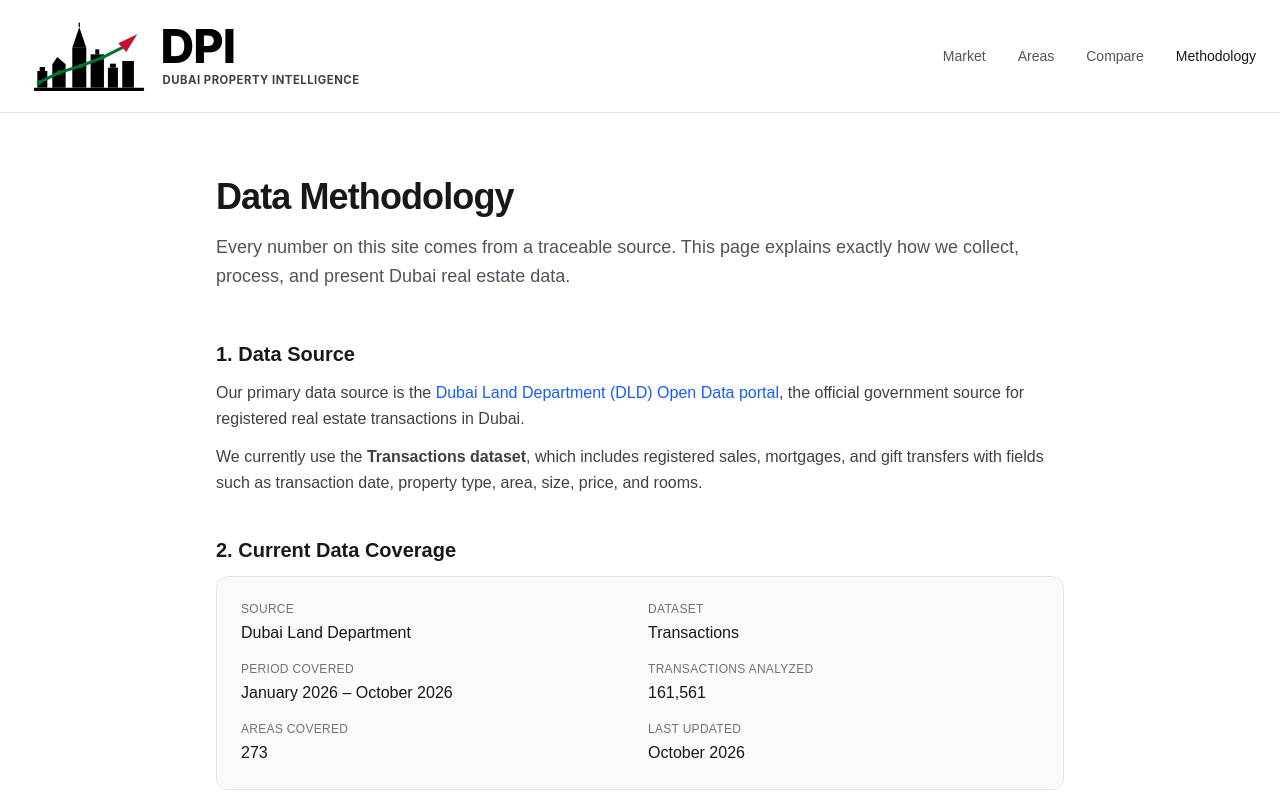
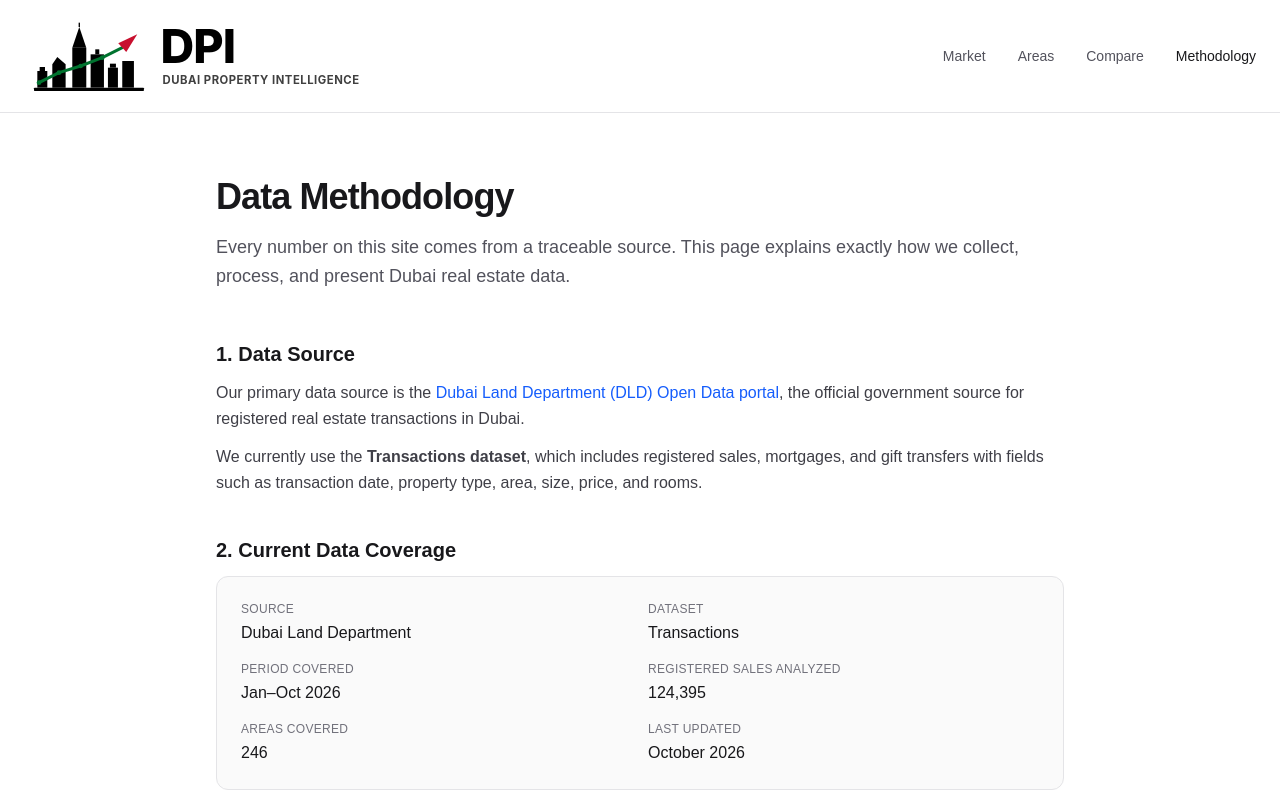
Before and after one commit to asad-pgbrain/dubai-property-intelligence, a Next.js app in the folder apps/web/: page /methodology in a window 1280 px wide. Shown: the top 800 px of the page. Built offline with nearby package versions, Linux system fonts and the light colour scheme.

Commit message:
fix: consistent data numbers across all pages via constants

```diff
--- a/apps/web/app/areas/page.tsx
+++ b/apps/web/app/areas/page.tsx
@@ -1,3 +1,4 @@
+import { DATA_STATS } from "@/lib/constants";
 import type { Metadata } from "next";
 import Link from "next/link";
 import Header from "@/components/Header";
@@ -53,7 +54,7 @@ export default async function AreasPage() {
           </h1>
           <p className="text-sm md:text-base text-zinc-600 max-w-3xl">
             Median property prices and transaction activity across Dubai communities.
-            Based on {totalTx.toLocaleString()} registered sales from the Dubai Land Department.
+            Based on {DATA_STATS.totalSales.toLocaleString()} registered sales across {DATA_STATS.totalAreas} Dubai areas ({DATA_STATS.periodLabel}).
           </p>
         </div>
 
--- a/apps/web/app/methodology/page.tsx
+++ b/apps/web/app/methodology/page.tsx
@@ -1,3 +1,4 @@
+import { DATA_STATS } from "@/lib/constants";
 import type { Metadata } from "next";
 import Link from "next/link";
 import Header from "@/components/Header";
@@ -78,20 +79,20 @@ export default function MethodologyPage() {
                     Period covered
                   </dt>
                   <dd className="text-zinc-900 font-medium">
-                    January 2026 – October 2026
+                    {DATA_STATS.periodLabel}
                   </dd>
                 </div>
                 <div>
                   <dt className="text-xs uppercase tracking-wide text-zinc-500 mb-1">
-                    Transactions analyzed
+                    Registered sales analyzed
                   </dt>
-                  <dd className="text-zinc-900 font-medium">161,561</dd>
+                  <dd className="text-zinc-900 font-medium">{DATA_STATS.totalSales.toLocaleString()}</dd>
                 </div>
                 <div>
                   <dt className="text-xs uppercase tracking-wide text-zinc-500 mb-1">
                     Areas covered
                   </dt>
-                  <dd className="text-zinc-900 font-medium">273</dd>
+                  <dd className="text-zinc-900 font-medium">{DATA_STATS.totalAreas}</dd>
                 </div>
                 <div>
                   <dt className="text-xs uppercase tracking-wide text-zinc-500 mb-1">
--- a/apps/web/app/page.tsx
+++ b/apps/web/app/page.tsx
@@ -1,3 +1,4 @@
+import { DATA_STATS } from "@/lib/constants";
 import Link from "next/link";
 import RealityCheckForm from "@/components/RealityCheckForm";
 import Header from "@/components/Header";
@@ -38,7 +39,7 @@ export default async function Home() {
           <div className="text-center mb-10 md:mb-12 max-w-3xl mx-auto">
             <div className="inline-flex items-center gap-2 bg-blue-50 text-blue-700 text-xs font-medium px-3 py-1.5 rounded-full mb-5">
               <span className="w-1.5 h-1.5 bg-blue-600 rounded-full"></span>
-              161,000+ transactions from Dubai Land Department
+              {DATA_STATS.totalSales.toLocaleString()} registered sales from Dubai Land Department
             </div>
             <h1 className="text-3xl sm:text-4xl md:text-5xl font-bold text-zinc-900 mb-4 tracking-tight leading-tight">
               Dubai Property Intelligence,
@@ -314,11 +315,11 @@ export default async function Home() {
             <div className="grid grid-cols-1 md:grid-cols-3 gap-6">
               <div className="text-center">
                 <div className="text-2xl md:text-3xl font-bold text-zinc-900 mb-1">
-                  161,561
-                </div>
-                <div className="text-xs text-zinc-500 uppercase tracking-wide">
-                  Transactions analyzed
-                </div>
+  {DATA_STATS.totalSales.toLocaleString()}
+</div>
+<div className="text-xs text-zinc-500 uppercase tracking-wide">
+  Registered sales analyzed
+</div>
               </div>
               <div className="text-center">
                 <div className="text-2xl md:text-3xl font-bold text-zinc-900 mb-1">
--- /dev/null
+++ b/apps/web/lib/constants.ts
@@ -0,0 +1,21 @@
+/**
+ * Site-wide data constants.
+ * Update these whenever new DLD data is loaded.
+ */
+export const DATA_STATS = {
+  totalSales: 124395,
+  totalAreas: 246,
+  totalVolumeAed: 382153180098,
+  medianPriceAed: 1418000,
+  periodStart: "2026-01-01",
+  periodEnd: "2026-10-02",
+  periodLabel: "Jan–Oct 2026",
+  source: "Dubai Land Department",
+} as const;
+
+export function formatCompact(value: number): string {
+  if (value >= 1_000_000_000) return `${(value / 1_000_000_000).toFixed(1)}B`;
+  if (value >= 1_000_000) return `${(value / 1_000_000).toFixed(1)}M`;
+  if (value >= 1_000) return `${(value / 1_000).toFixed(0)}K`;
+  return String(value);
+}
```
